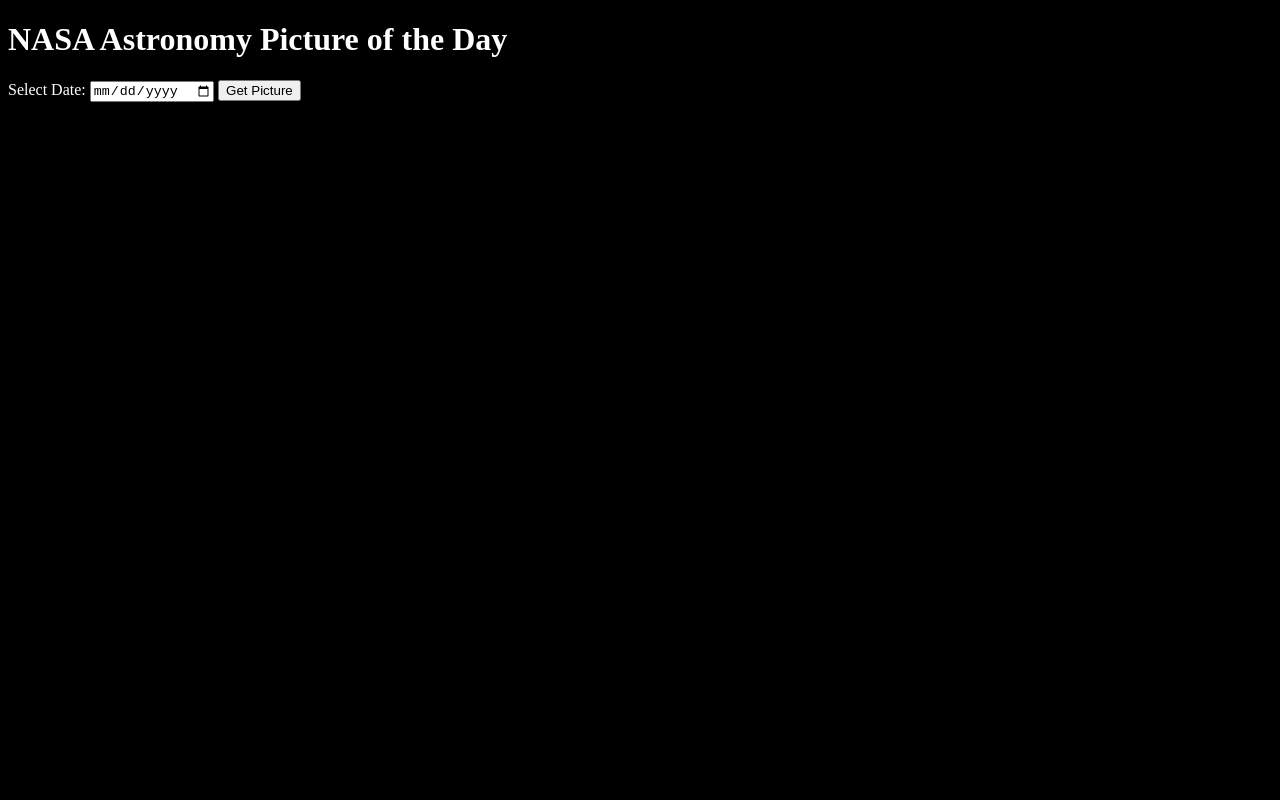
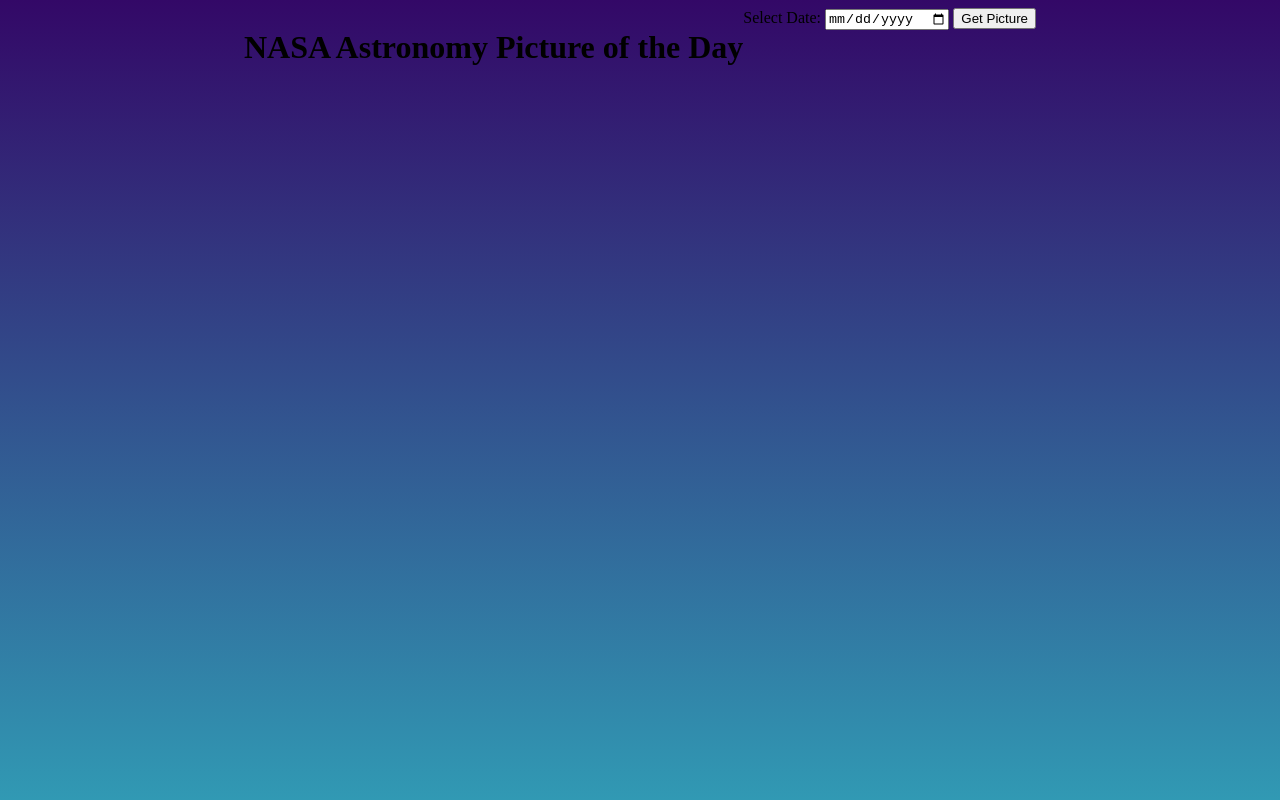
Before and after one commit to joyabrazado/API-JoyAbrazado, a website: page public/index.html in a window 1280 px wide. Shown: the top 800 px of the page. Drawn offline with Linux system fonts and the light colour scheme.

Commit message:
css html update

```diff
--- a/public/assets/css/style.css
+++ b/public/assets/css/style.css
@@ -1,4 +1,10 @@
 body {
-    background: black;
-    color: white;
+    height: 1080px;
+    background-image: linear-gradient(to top, #30cfd0 0%, #330867 100%);
+    display: flex;
+    justify-content: center;
 }
+
+h1 {
+    display: flex;
+}
--- a/public/index.html
+++ b/public/index.html
@@ -3,8 +3,12 @@
 <head>
     <meta charset="UTF-8">
     <meta name="viewport" content="width=device-width, initial-scale=1.0">
-    <title>Document</title>
+    <title>NASA API</title>
     <link rel="stylesheet" type="text/css" href="assets/css/style.css">
+    <!-- GOOGLE FONT -->
+    <link rel="preconnect" href="https://fonts.googleapis.com">
+    <link rel="preconnect" href="https://fonts.gstatic.com" crossorigin>
+    <link href="https://fonts.googleapis.com/css2?family=Montserrat:ital,wght@0,100..900;1,100..900&display=swap" rel="stylesheet">
 </head>
 <body>
     <body>
```
